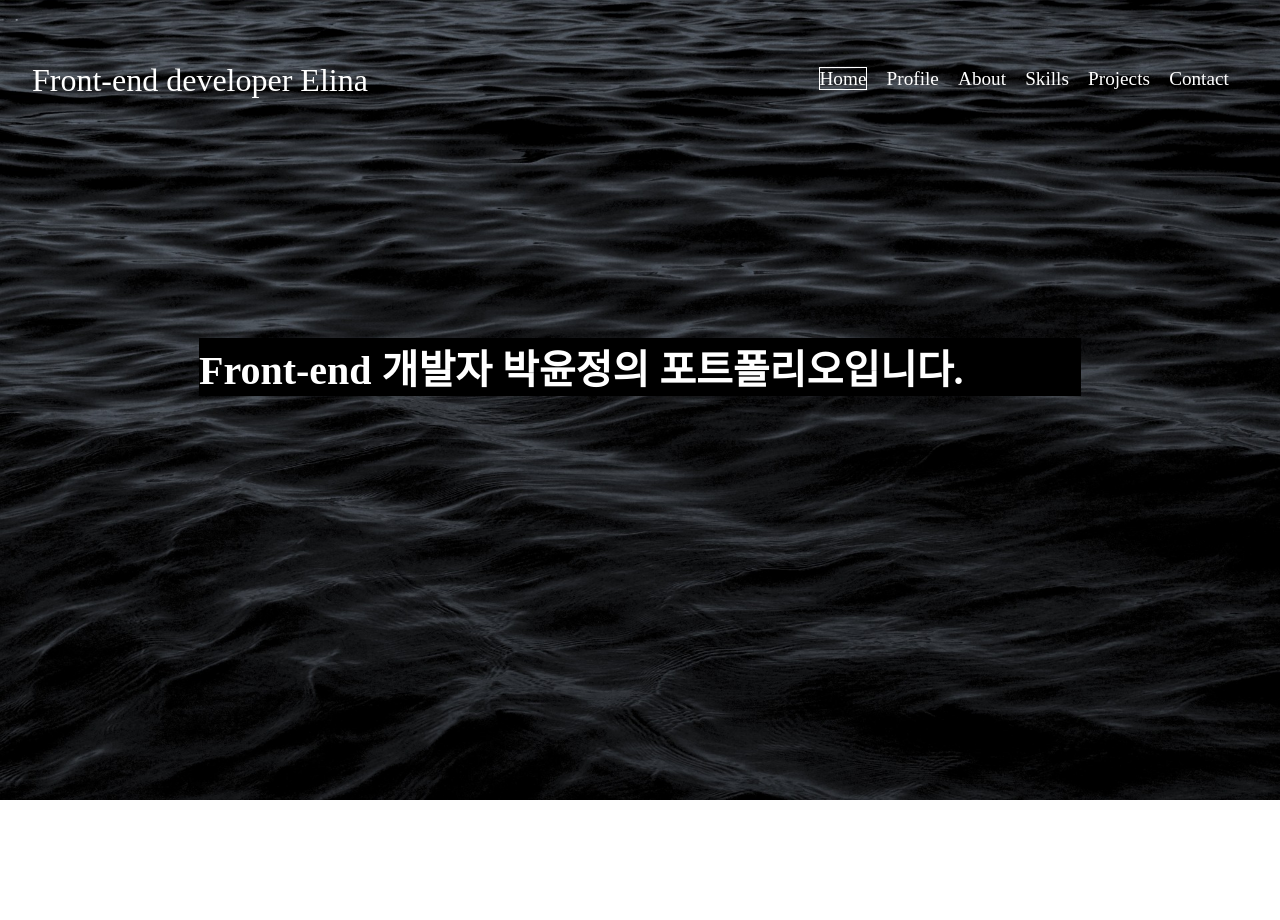
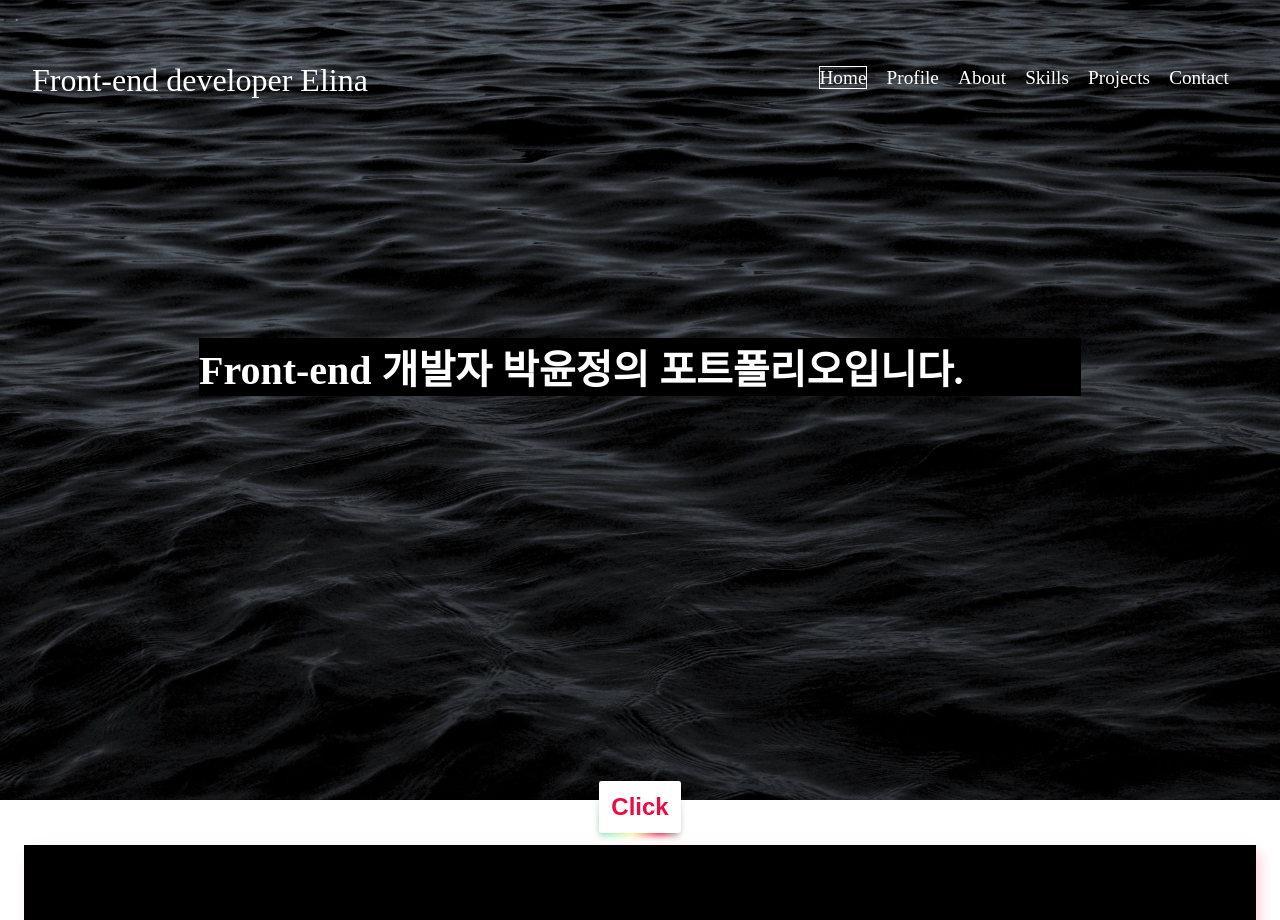
Before and after one commit to elinapark0818/Portfolio_web, a React (Create React App) app: page / in a window 1280 px wide. Shown: the top 920 px of the page. Built offline with nearby package versions, Linux system fonts and the light colour scheme.

Commit message:
Add toggleBtn

```diff
--- a/src/components/navbar/navControl.css
+++ b/src/components/navbar/navControl.css
@@ -30,7 +30,7 @@
 
 .navItem {
   cursor: pointer;
-  line-height: 3em;
+  line-height: 2em;
   margin: 0;
   margin-right: 1em;
   color: white;
--- a/src/components/navbar/navbar.css
+++ b/src/components/navbar/navbar.css
@@ -74,7 +74,7 @@
     display: flex;
     flex-direction: column;
     width: 100%;
-    border-top: 1pxsolid white;
+    border-top: 1px solid white;
     position: absolute;
     top: 5em;
     left: -110%;
--- a/src/components/page/pages.jsx
+++ b/src/components/page/pages.jsx
@@ -1,4 +1,5 @@
 import React from 'react'
+import Toggle from '../toggle/toggle'
 import About from './about/about'
 import Contact from './contact/contact'
 import Home from './home/home'
@@ -10,6 +11,7 @@ export default function Pages() {
   return (
     <div>
       <div id="home"><Home/></div>
+      <Toggle/>
       <div id="profile"><Profile/></div>
       <div id="about"><About/></div>
       <div id="skills"><Skills/></div>
--- /dev/null
+++ b/src/components/toggle/toggle.jsx
@@ -0,0 +1,24 @@
+import React, { useState } from 'react'
+import { useSpring, animated } from 'react-spring'
+import styles from './toggle.module.css';
+
+const Toggle = () => {
+  const [isToggle, setToggle] = useState(false);
+  const fade = useSpring({
+    opacity: isToggle ? 1 : 0
+  });
+
+  return (
+    <div className={styles.container}>
+      <animated.h1 style={fade}>"방문해주셔서 감사합니다.😃"</animated.h1>
+
+      <button onClick={()=> setToggle(!isToggle)}
+        className={styles.btn}
+        >Click
+      </button>
+
+    </div>
+  );
+};
+
+export default Toggle;
--- /dev/null
+++ b/src/components/toggle/toggle.module.css
@@ -0,0 +1,58 @@
+.container {
+  display: flex;
+  justify-content: center;
+  align-items: center;
+  flex-direction: column;
+  margin-top: -17.5em;
+}
+
+.btn {
+  display: inline-block;
+  padding: 0.5em;
+  font-size: 1.5em;
+  font-weight: bold;
+  border: 0;
+  border-radius: 0.1em;
+  position: relative;
+  margin: 0.5em;
+  background-color: #ffffff;
+  cursor: pointer;
+  color: #ec0b43;
+}
+
+.btn:before {
+  animation: sparkle 4s infinite linear;
+  background: linear-gradient(
+    90deg,
+    #7fefbd 0%,
+    #fff689 11%,
+    #ec0b43 22%,
+    #7fefbd 33%,
+    #fff689 44%,
+    #ec0b43 55%,
+    #7fefbd 66%,
+    #fff689 77%,
+    #ec0b43 88%,
+    #7fefbd 100%
+  );
+  background-size: 300% 100%;
+  content: "";
+  position: absolute;
+  left: 0;
+  top: 0;
+  width: 100%;
+  height: 100%;
+  border-radius: 4px;
+  filter: blur(3px);
+  z-index: -1;
+  transform: scale(0.99) translateY(3px);
+}
+
+@keyframes sparkle {
+  from {
+    background-position: 0% 100%;
+  }
+  to {
+    background-position: 200% 100%;
+  }
+}
--- a/src/parallax-scroll/parallaxScroll.jsx
+++ b/src/parallax-scroll/parallaxScroll.js
@@ -1,5 +1,5 @@
 import React from 'react'
-import { useState } from 'react'
+import { useState, useEffect } from 'react'
 
 export default function ParallaxScroll() {
 
```
Also changed, not shown: src/app.jsx (+0 -8 lines), src/components/page/projects/projects.jsx (+0 -18 lines).
